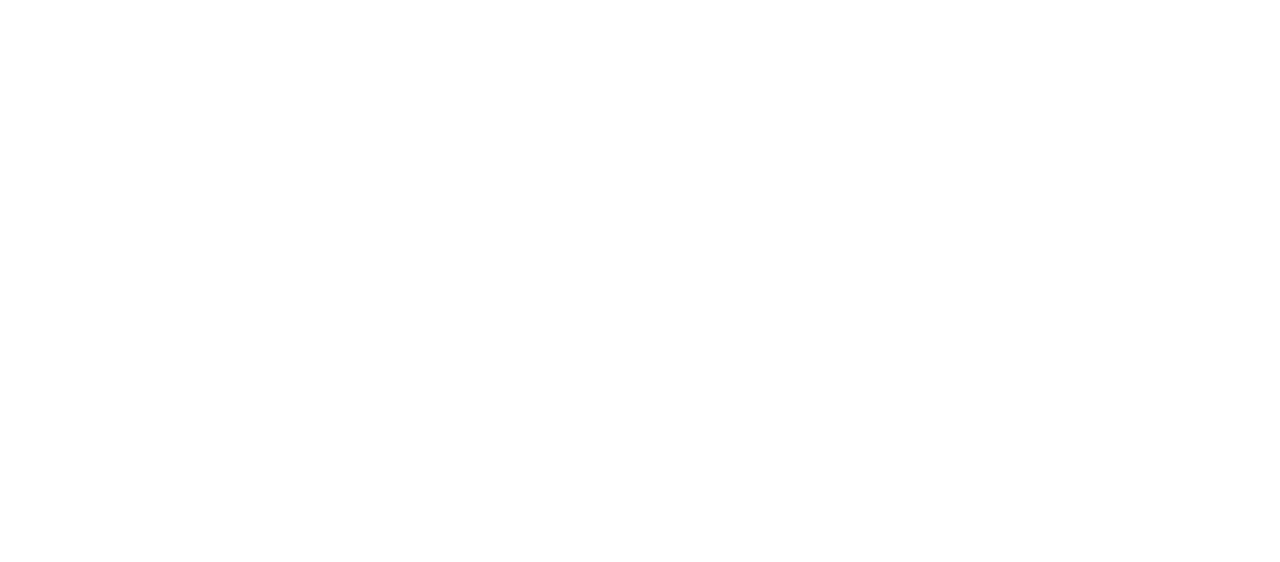
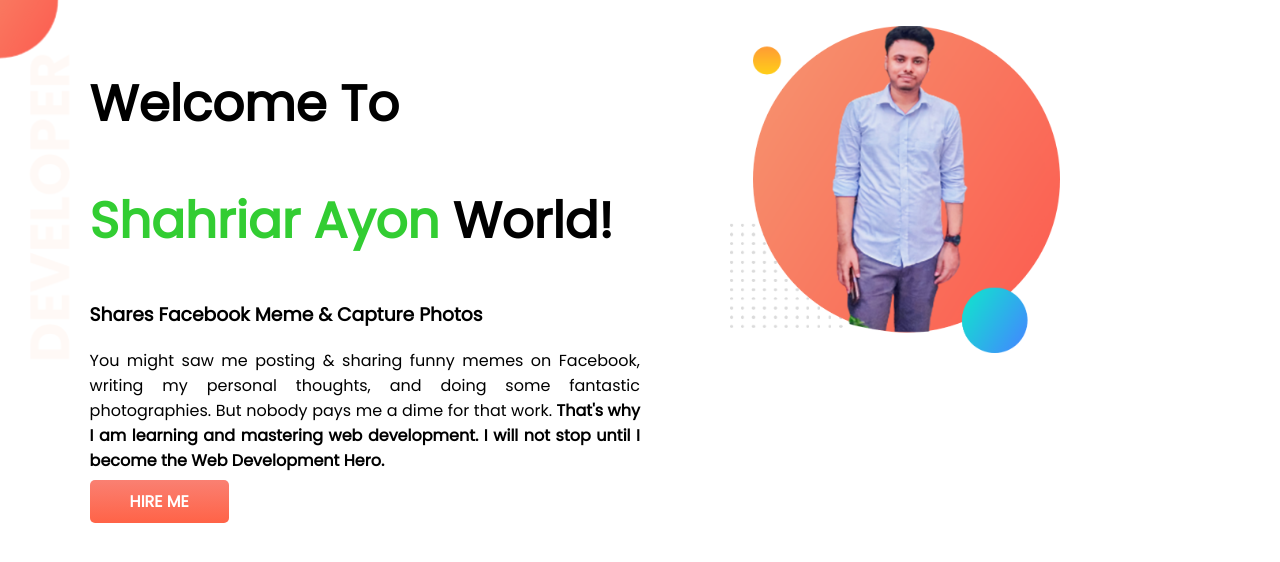
Before and after one commit to HSAyon111/developer-portfolio, a plain HTML site: page index.html in a window 1280 px wide. Drawn offline with Linux system fonts and the light colour scheme.

Commit message:
First Section Added

```diff
--- a/index.html
+++ b/index.html
@@ -1,13 +1,36 @@
 <!DOCTYPE html>
 <html lang="en">
+
 <head>
     <meta charset="UTF-8">
     <meta http-equiv="X-UA-Compatible" content="IE=edge">
     <meta name="viewport" content="width=device-width, initial-scale=1.0">
     <title>Shahriar Ayon Portfolio</title>
+    <link rel="preconnect" href="https://fonts.googleapis.com">
+    <link rel="preconnect" href="https://fonts.gstatic.com" crossorigin>
+    <link href="https://fonts.googleapis.com/css2?family=Poppins:ital@0;1&display=swap" rel="stylesheet">
     <link rel="stylesheet" href="style.css">
 </head>
+
 <body>
+    <section class="top-banner">
+        <div class="half-width">
+            <h1>Welcome To</h1>
+            <h1> <span class="clr">Shahriar Ayon</span> World!</h1>
+            <h3>Shares Facebook Meme & Capture Photos</h3>
+            <p>You might saw me posting & sharing funny memes on Facebook, writing my personal thoughts, and doing some
+                fantastic photographies. But nobody pays me a dime for that work. <strong>That's why I am learning and
+                    mastering
+                    web
+                    development. I will not stop until I become the Web Development Hero.
+                </strong> </p>
+            <a class="link-button" target="_blank"
+                href="https://drive.google.com/file/d/10Q9VeIXvJx4dg1B5b_x6Yham7SDxDk1k/view?usp=sharing">HIRE ME</a>
+        </div>
+        <div class="half-width">
+            <img src="images/ayon1.png" alt="">
+        </div>
+    </section>
+</body>
 
-</body>
 </html>
--- a/style.css
+++ b/style.css
@@ -0,0 +1,36 @@
+body{
+    font-family: 'Poppins', sans-serif;
+    margin: 0;
+}
+h1{
+    font-size: 50px;
+}
+.clr{
+    color: limegreen;
+}
+section{
+    display: flex;
+}
+.half-width{
+    width: 50%;
+    padding-left: 7%;
+    padding-top: 2%;
+}
+.half-width img{
+    width: 60%;
+}
+.half-width p{
+    text-align: justify;
+}
+.link-button{
+    text-decoration: none;
+    color: #fff;
+    font-weight: 700;
+    background-image: linear-gradient(salmon, tomato);
+    padding: 10px 40px;
+    border-radius: 5px;
+}
+.top-banner{
+    background-image: url(images/top-banner.png);
+    background-repeat: no-repeat;
+}
```
Also changed, not shown: images/ayon1.png (added), images/dream-bg.png (added), images/exp-bg.png (added), images/my-bg.png (added), images/my-bg2.png (added), images/top-banner.png (added), showOff/Ayon_0.png (added), showOff/Ayon_1.png (added), showOff/Ayon_2.png (added), showOff/Ayon_3.png (added), showOff/Ayon_4.png (added), showOff/Ayon_5.png (added), showOff/Ayon_6.jpg (added).
